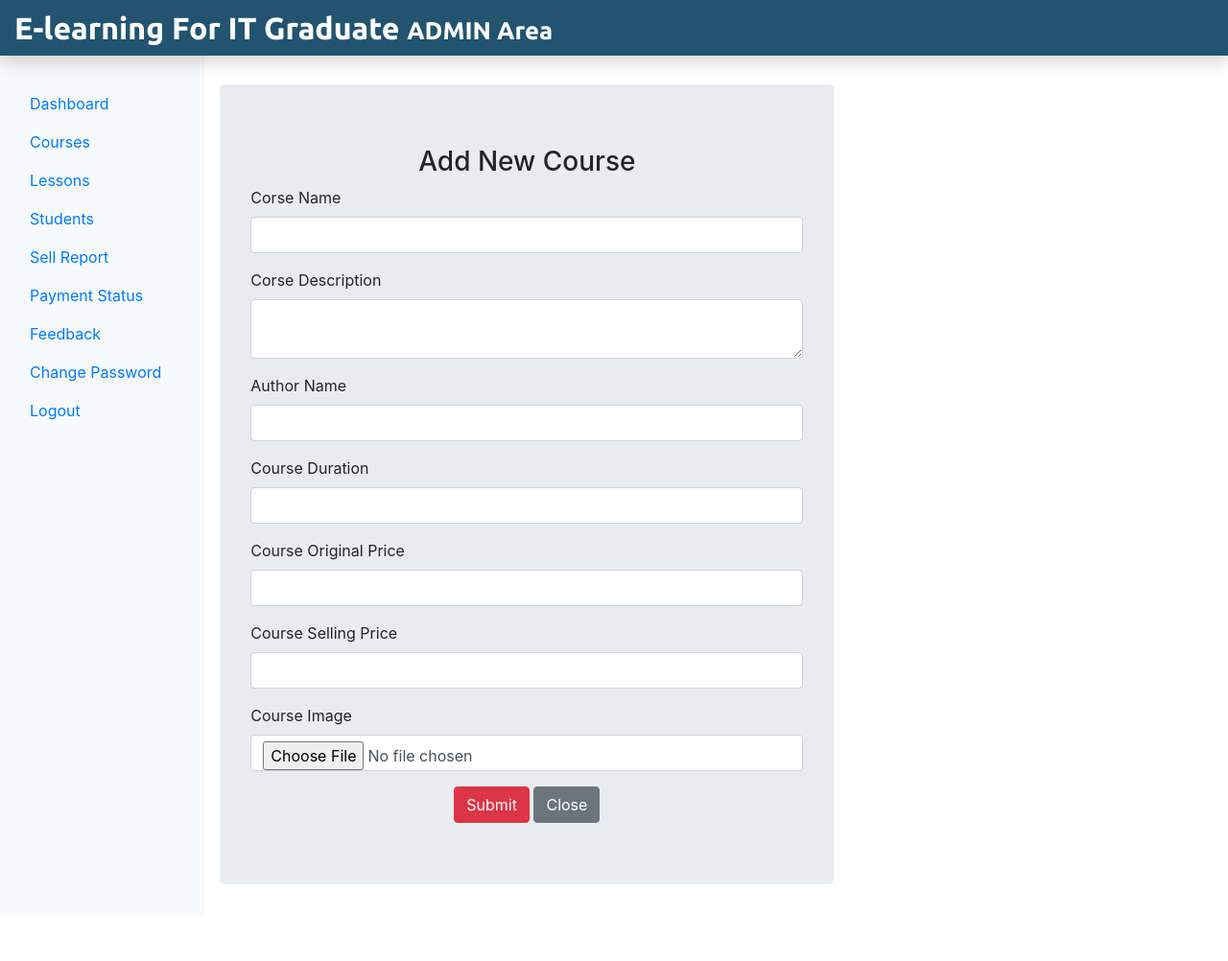
After one commit to Ibrahim-K98han/E_Learning, a PHP site: page /admin/addCourse.php in a window 1280 px wide. The commit adds this page. Shown: the whole page at 96% size. Run offline with PHP 8.4, Linux system fonts and the light colour scheme; some libraries are stand-ins or nearby versions.

```diff
--- /dev/null
+++ b/admin/addCourse.php
@@ -0,0 +1,78 @@
+<?php
+    include 'admininclude/header.php';
+    include '../dbConnection.php';
+
+    if(isset($_REQUEST['courseSubmitBtn'])){
+        //Checking for Empty fields
+        if(($_REQUEST['course_name'] == "") || ($_REQUEST['course_desc'] == "")
+        ||($_REQUEST['course_author'] == "") || ($_REQUEST['course_img'] == "") || ($_REQUEST['course_duration'] == "")||
+        ($_REQUEST['course_price'] == "") || ($_REQUEST['course_original_price'] == "")){
+            $msg = '<div class="alert alert-warning col-sm-6 ml-5 mt-2">Fill All Fields</div>';
+        }else{
+            $course_name = $_REQUEST['course_name'];
+            $course_desc = $_REQUEST['course_desc'];
+            $course_author = $_REQUEST['course_author'];
+            $course_duration = $_REQUEST['course_duration'];
+            $course_price = $_REQUEST['course_price'];
+            $course_original_price = $_REQUEST['course_original_price'];
+            $course_image = $_FILES['course_img']['name'];
+            $course_image_temp = $_FILES['course_img']['tmp_name'];
+            $img_folder = '../images/courseimg/'.$course_image;
+            move_uploaded_file($course_image_temp, $img_folder);
+
+            $sql = "INSERT INTO course (corse_name, course_desc, course_author, course_img, course_duration, course_price, course_original_price) VALUES ('$course_name','$course_desc','$course_author','$course_image','$course_duration','$course_price','$course_original_price')";
+            if($conn->query($sql) == TRUE){
+                $msg = '<div class="alert alert-success col-sm-6 ml-5 mt-2">Course Added Successfully</div>';
+            }else{
+                $msg = '<div class="alert alert-danger col-sm-6 ml-5 mt-2">Unable to Add Course</div>';
+            }
+        }
+    }
+?>
+
+
+<div class="col-sm-6 mt-5 mx-3 jumbotron">
+    <h3 class="text-center">Add New Course</h3>
+    <form action="" method="POST" enctype="multipart/form-data">
+        <div class="form-group">
+            <label for="course_name">Corse Name</label>
+            <input type="text" class="form-control" id="course_name" name="course_name">
+        </div>
+        <div class="form-group">
+            <label for="course_desc">Corse Description</label>
+            <textarea type="text" class="form-control" id="course_desc" name="course_desc" row="2"></textarea>
+        </div>
+        <div class="form-group">
+            <label for="course_author">Author Name</label>
+            <input type="text" class="form-control" id="course_author" name="course_author">
+        </div>
+        <div class="form-group">
+            <label for="course_duration">Course Duration</label>
+            <input type="text" class="form-control" id="course_duration" name="course_duration">
+        </div>
+        <div class="form-group">
+            <label for="course_original_price">Course Original Price</label>
+            <input type="text" class="form-control" id="course_original_price" name="course_original_price">
+        </div>
+        <div class="form-group">
+            <label for="course_selling_price">Course Selling Price</label>
+            <input type="text" class="form-control" id="course_selling_price" name="course_selling_price">
+        </div>
+        <div class="form-group">
+            <label for="course_img">Course Image</label>
+            <input type="file" class="form-control" id="course_img" name="course_img">
+        </div>
+        <div class="text-center">
+            <button type="submit" class="btn btn-danger" id="courseSubmitBtn" name="courseSubmitBtn">Submit</button>
+            <a href="courses.php" class="btn btn-secondary">Close</a>
+        </div>
+        <?php if(isset($msg)) {echo $msg;}?>
+    </form>
+</div>
+</div> <!-- div Row Close from header  -->
+</div> <!-- div Container-fluid Close from header  -->
+
+
+<?php
+    include 'admininclude/footer.php';
+?>
--- /dev/null
+++ b/admin/admininclude/footer.php
@@ -0,0 +1,15 @@
+
+<!-- Jquery and Bootstrap javascript -->
+<script type="text/javascript" src="../js/jquery.min.js"></script>
+<script type="text/javascript" src="../js/popper.min.js"></script>
+<script type="text/javascript" src="../js/bootstrap.min.js"></script>
+
+<!-- Font Awesome JS -->
+<script type="text/javascript" src="../js/all.min.js"></script>
+
+<!-- Admin Ajax call javascript -->
+<script type="text/javascript" src="../js/adminajaxrequest.js"></script>
+<!-- Custom javascript -->
+<script type="text/javascript" src="../js/custom.js"></script>
+</body>
+</html>
--- /dev/null
+++ b/admin/admininclude/header.php
@@ -0,0 +1,78 @@
+<!DOCTYPE html>
+<html lang="en">
+<head>
+    <meta charset="UTF-8">
+    <meta name="viewport" content="width=device-width, initial-scale=1.0">
+    <title>Dashboard</title>
+    <!-- Bootstrap CSS -->
+    <link rel="stylesheet" href="../css/bootstrap.min.css">
+
+    <!-- Font Awesome CSS -->
+    <link rel="stylesheet" href="../css/all.min.css">
+
+    <!-- Google Font -->
+    <link href="https://fonts.googleapis.com/css2?family=Ubuntu:wght@700&display=swap" rel="stylesheet">
+
+    <!-- Custom CSS -->
+    <link rel="stylesheet" href="../css/adminstyle.css">
+</head>
+<body>
+   <!-- Top Navbar -->
+   <nav class="navbar navbar-dark fixed-top p-0 shadow" style="background-color:#225470;">
+    <a href="adminDashboard.php" class="navbar-brand col-sm-3 col-md-2 mr-0">E-learning For IT Graduate <small>ADMIN Area</small></a>
+   </nav>
+
+   <!-- Side Bar -->
+   <div class="container-fluid mb-5" style="margin-top:40px;">
+        <div class="row">
+            <nav class="col-sm-3 col-md-2 bg-light sidebar py-5 d-print-none">
+                <div class="sidebar-sticky">
+                    <ul class="nav flex-column">
+                        <li class="nav-item">
+                            <a href="adminDashboard.php" class="nav-link">
+                               Dashboard
+                            </a>
+                        </li>
+                        <li class="nav-item">
+                            <a href="courses.php" class="nav-link">
+                                Courses
+                            </a>
+                        </li>
+                        <li class="nav-item">
+                            <a href="#" class="nav-link">
+                               Lessons
+                            </a>
+                        </li>
+                        <li class="nav-item">
+                            <a href="#" class="nav-link">
+                               Students
+                            </a>
+                        </li>
+                        <li class="nav-item">
+                            <a href="#" class="nav-link">
+                               Sell Report
+                            </a>
+                        </li>
+                        <li class="nav-item">
+                            <a href="#" class="nav-link">
+                               Payment Status
+                            </a>
+                        </li>
+                        <li class="nav-item">
+                            <a href="#" class="nav-link">
+                               Feedback
+                            </a>
+                        </li>
+                        <li class="nav-item">
+                            <a href="#" class="nav-link">
+                              Change Password
+                            </a>
+                        </li>
+                        <li class="nav-item">
+                            <a href="../logout.php" class="nav-link">
+                               Logout
+                            </a>
+                        </li>
+                    </ul>
+                </div>
+            </nav>
--- /dev/null
+++ b/css/adminstyle.css
@@ -0,0 +1,15 @@
+.navbar-brand{
+    font-family: "Ubuntu", sans-serif;
+    font-size: 2em;
+    font-weight: bold;
+    color: #fff;
+}
+
+/*Plus Button for adding New Users Bottom Right*/
+
+.box{
+    position: fixed;
+    bottom: 10px;
+    right: 20px;
+    margin-bottom: 30px;
+}
--- a/index.php
+++ b/index.php
@@ -13,7 +13,7 @@
       <div class="vid-overlay"></div>
     </div>
     <div class="vid-content">
-      <h1 class="my-content">Welcome to E-Learning</h1>
+      <h1 class="my-content">Welcome to E-learning for IT graduate</h1>
       <small class="my-content">learn and implement</small> <br>
       <?php
         if(!isset($_SESSION['is_login'])){
--- a/mainInclude/header.php
+++ b/mainInclude/header.php
@@ -8,13 +8,13 @@
     <link href="https://fonts.googleapis.com/css2?family=Ubuntu:wght@700&display=swap" rel="stylesheet">
     <!--Custom CSS-->
     <link rel="stylesheet" href="css/style.css">
-    <title>E-Learning</title>
+    <title>E-learning For IT Graduate</title>
 </head>
 <body>
    <!--Start Navigation-->
    <nav class="navbar navbar-expand-sm navbar-dark pl-5 fixed-top">
-  <a class="navbar-brand" href="index.php">E-Learning</a>
-  <span class="navbar-text">Learn and Implement</span>
+  <a class="navbar-brand" href="index.php">E-learning For IT Graduate</a>
+  <!-- <span class="navbar-text">Learn and Implement</span> -->
   <button class="navbar-toggler" type="button" data-toggle="collapse" data-target="#navbarNav" aria-controls="navbarNav" aria-expanded="false" aria-label="Toggle navigation">
     <span class="navbar-toggler-icon"></span>
   </button>
```
Also changed, not shown: admin/adminDashboard.php (+69 -12 lines), admin/courses.php (added, +45 -0 lines).
